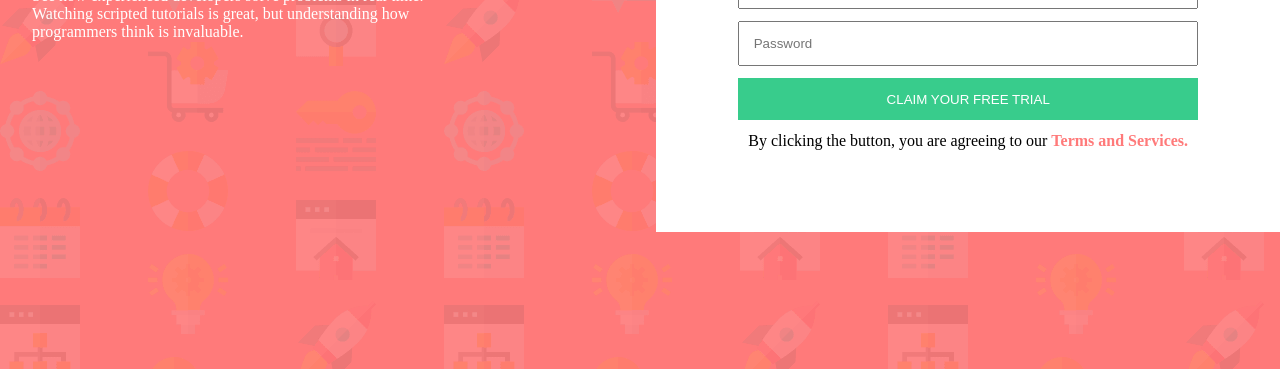
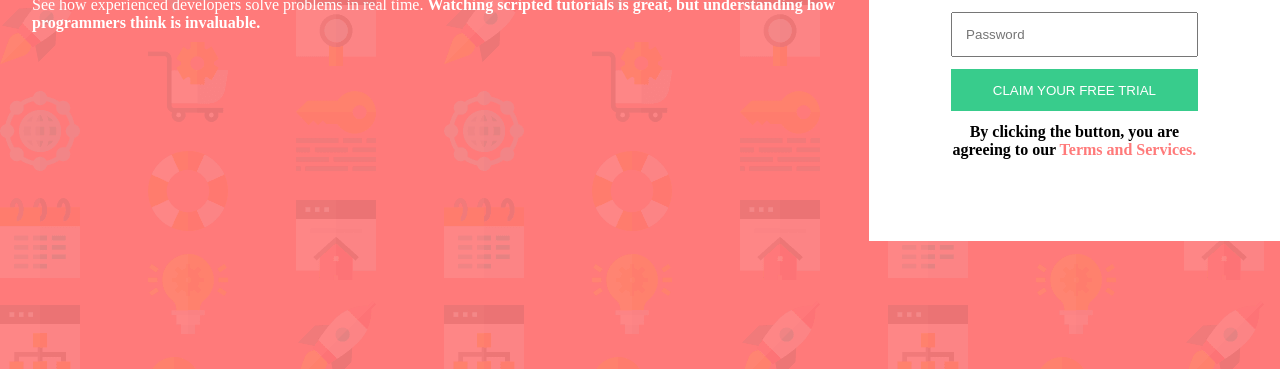
Before and after one commit to princefrank0/Responsiveness-Media-Query, a plain HTML site: page index.html in a window 1280 px wide. Shown: the part 431-800 px from the top of the page. Drawn offline with Linux system fonts and the light colour scheme.

Commit message:
Update index.html

```diff
--- a/index.html
+++ b/index.html
@@ -13,7 +13,7 @@
     <main>
         <div class="first-content">
             <h3>Learn to code by <br>watching others</h3>
-            <p>See how experienced developers solve problems in real time. <br>Watching scripted tutorials is great, but understanding how <br>programmers think is invaluable.</p>
+            <p>See how experienced developers solve problems in real time. <b>Watching scripted tutorials is great, but understanding how <br>programmers think is invaluable.</p>
         </div>
         <div class="second-content">
             <div class="sc1">
```
